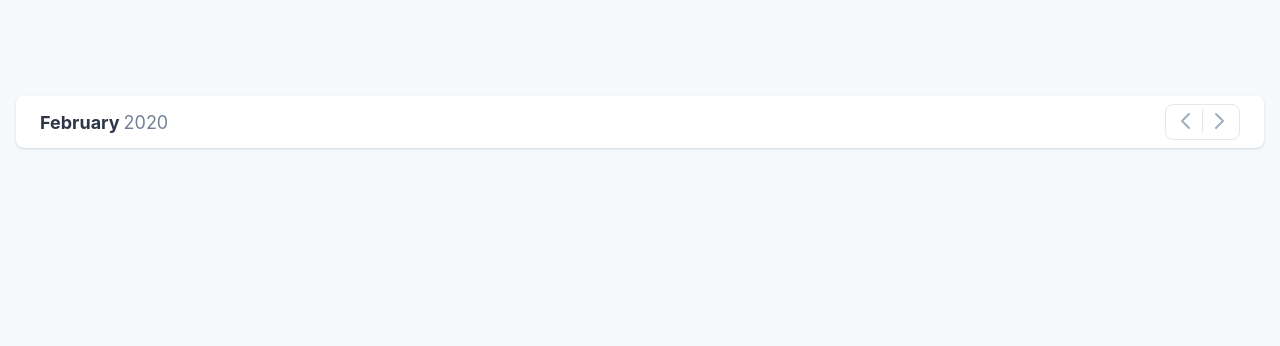
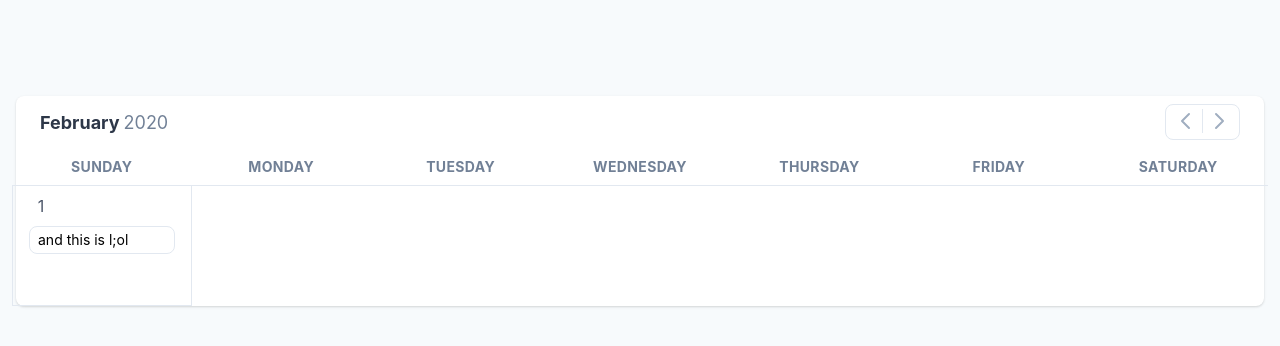
Before and after one commit to spacebromx/calendar-reminders, a React (Create React App) app: page / in a window 1280 px wide. Shown: the top 346 px of the page. Built offline with nearby package versions, Linux system fonts and the light colour scheme.

Commit message:
Finished base markup

```diff
--- a/src/App.js
+++ b/src/App.js
@@ -14,19 +14,75 @@ function App() {
               <span className="ml-1 text-lg text-gray-600 font-normal">2020</span>
             </div>
             <div className="border rounded-lg px-1">
-              <button type="button" className="leading-none rounded-lg transition ease-in-out duration-100 inline-flex cursor-pointer hover:bg-gray-200 p-1 items-center">
-              <svg className="h-6 w-6 text-gray-500 inline-flex leading-none" fill="none" viewBox="0 0 24 24" stroke="currentColor">
-                <path stroke-linecap="round" stroke-linejoin="round" stroke-width="2" d="M15 19l-7-7 7-7" />
-              </svg>
-            </button>
-              <div className="border-r inline-flex h-6" />
-              <button type="button" className="leading-none rounded-lg transition ease-in-out duration-100 inline-flex items-center cursor-pointer hover:bg-gray-200 p-1">
-              <svg className="h-6 w-6 text-gray-500 inline-flex leading-none" fill="none" viewBox="0 0 24 24" stroke="currentColor">
-                <path stroke-linecap="round" stroke-linejoin="round" stroke-width="2" d="M9 5l7 7-7 7" />
-              </svg>
-            </button>
+              <button type="button"
+                      className="leading-none rounded-lg transition ease-in-out duration-100 inline-flex cursor-pointer hover:bg-gray-200 p-1 items-center">
+                <svg className="h-6 w-6 text-gray-500 inline-flex leading-none" fill="none" viewBox="0 0 24 24"
+                     stroke="currentColor">
+                  <path stroke-linecap="round" stroke-linejoin="round" stroke-width="2" d="M15 19l-7-7 7-7"/>
+                </svg>
+              </button>
+              <div className="border-r inline-flex h-6"/>
+              <button type="button"
+                      className="leading-none rounded-lg transition ease-in-out duration-100 inline-flex items-center cursor-pointer hover:bg-gray-200 p-1">
+                <svg className="h-6 w-6 text-gray-500 inline-flex leading-none" fill="none" viewBox="0 0 24 24"
+                     stroke="currentColor">
+                  <path stroke-linecap="round" stroke-linejoin="round" stroke-width="2" d="M9 5l7 7-7 7"/>
+                </svg>
+              </button>
             </div>
           </div>
+          {/*end header*/}
+
+          <div className="-mx-1 -mb-1">
+
+            {/*calendar header starts*/}
+
+            <div className="flex flex-wrap">
+              <div className="px-2 py-2 flex-1">
+                <div className="text-gray-600 text-sm uppercase tracking-wide font-bold text-center">Sunday</div>
+              </div>
+
+              <div className="px-2 py-2 flex-1">
+                <div className="text-gray-600 text-sm uppercase tracking-wide font-bold text-center">Monday</div>
+              </div>
+              <div className="px-2 py-2 flex-1">
+                <div className="text-gray-600 text-sm uppercase tracking-wide font-bold text-center">Tuesday</div>
+              </div>
+              <div className="px-2 py-2 flex-1">
+                <div className="text-gray-600 text-sm uppercase tracking-wide font-bold text-center">Wednesday</div>
+              </div>
+              <div className="px-2 py-2 flex-1">
+                <div className="text-gray-600 text-sm uppercase tracking-wide font-bold text-center">Thursday</div>
+              </div>
+              <div className="px-2 py-2 flex-1">
+                <div className="text-gray-600 text-sm uppercase tracking-wide font-bold text-center">Friday</div>
+              </div>
+              <div className="px-2 py-2 flex-1">
+                <div className="text-gray-600 text-sm uppercase tracking-wide font-bold text-center">Saturday</div>
+              </div>
+            </div>
+
+            {/*calendar header ends*/}
+
+            {/*days start*/}
+            <div className="flex flex-wrap border-t border-l">
+              <div style={{width: "14.28%", height: "120px"}} className="day px-4 pt-2 border-r border-b relative overflow-y-scroll">
+                <div
+                  className="inline-flex w-6 h-6 items-center justify-center cursor-pointer text-center leading-none rounded-full transition ease-in-out duration-100 text-gray-700 hover:bg-blue-200">1
+                </div>
+                <div style={{height: "80px;"}} className="overflow-y-auto mt-1">
+                  <div className="px-2 py-1 rounded-lg mt-1 overflow-hidden border">
+                    <p className="text-sm truncate leading-tight">and this is l;ol</p>
+                  </div>
+                </div>
+              </div>
+            </div>
+
+            {/*days end*/}
+
+          </div>
+
+
         </div>
       </div>
     </div>
```
